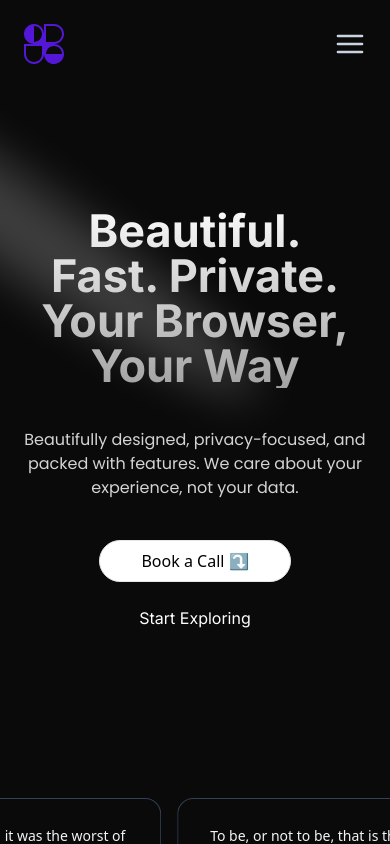
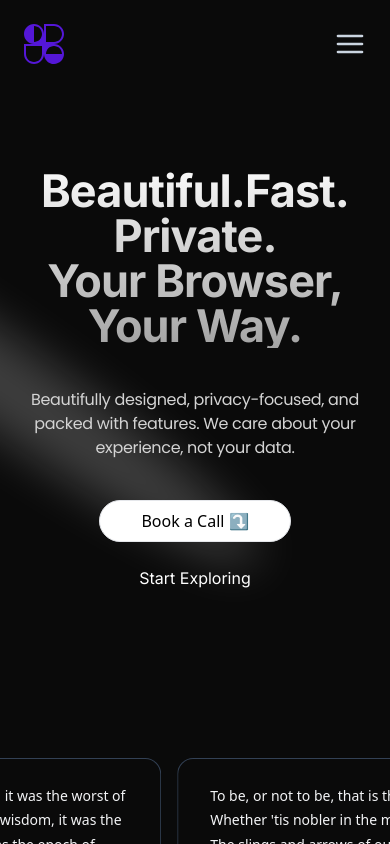
Before and after one commit to CyrusL06/KalekarTsMine, a React (Vite) app: page / in a window 390 px wide. Shown: the top 844 px of the page. Built offline with nearby package versions, Linux system fonts and the light colour scheme.

Commit message:
Added Opening Animation & Fixed spotlight for mobile & Carousel Speed

```diff
--- a/src/App.tsx
+++ b/src/App.tsx
@@ -5,6 +5,9 @@
 import Navbar from "./components/navbar"
 import { Spotlight } from "./components/ui/Spotlight"
 import {InfiniteMovingCardsDemo} from "./components/InfiniteMovingCardsDemo"
+import { BlurInHeroMessage } from "./components/BlurInMessage"
+import { BlurInParagraph } from "./components/BlurIn-Paragraph"
+// import { BlurInDemo } from "./components/Blur-In-Demo"
 // import { AnimatedShinyTextDemo } from "./components/AnimatedShinyTextDemo"
 
 
@@ -27,7 +30,7 @@ function App() {
       fill="white"
       />
         {/* Main Container */}
-        <div className="h-50  p-4 mx-auto relative z-10 w-full pt-[100px] pb-[100px] md:pt-20 md:pb-20 px-2 ">
+        <div className="h-50  p-4 mx-auto relative z-10 w-full pt-[60px] pb-[100px] md:pt-20 md:pb-20 px-2 ">
 
           {/* Shiny Text */}
           {/* <div className="pb-5">
@@ -37,21 +40,23 @@ function App() {
 
           {/* Header Design */}
           {/* OHH SHI its the normal {text-4xl} that controls the font */}
-          <div className=" font-Inter font-bold text-[45px] leading-none md:text-7xl
-          mt-5  md:mt-2  px-6 text-center
-          bg-clip-text text-transparent
-          bg-gradient-to-b from-neutral-50 to-neutral-400 bg-opacity-50">
+          <div>
             {/* Create, Grow and <br/> Scale your business */}
-            Beautiful. Fast. Private. <br/>Your Browser, Your Way
+            {/* <BlurInDemo/> */}
+            <BlurInHeroMessage/>
+            {/* Beautiful. Fast. Private. <br/>Your Browser, Your Way */}
           </div>
-
-
-            <p className="mt-10 text-base md:text-base sm:text-xs font-Poppins
+            {/* <p className="mt-10 text-base md:text-base sm:text-xs font-Poppins
              text-neutral-300 max-w-[400px] md:max-w-[640px] text-center mx-auto px-4" >
                 Beautifully designed, privacy-focused, and packed with features.
                 We care about your experience, not your data.
 
-            </p>
+            </p> */}
+
+            <div className=
+            "text-neutral-300 max-w-[400px] md:max-w-[640px] text-center mx-auto px-4" >
+                <BlurInParagraph/>
+            </div>
 
             <a href="/book"
             className="cursor pointer mt-10
--- /dev/null
+++ b/src/components/Blur-In-Demo.tsx
@@ -0,0 +1,10 @@
+import BlurIn from "../components/ui/BlurIn";
+
+export function BlurInDemo() {
+  return (
+    <BlurIn
+      word="Blur In"
+      className="text-4xl font-bold text-black dark:text-white"
+    />
+  );
+}
--- /dev/null
+++ b/src/components/BlurIn-Paragraph.tsx
@@ -0,0 +1,14 @@
+import BlurIn from "./ui/BlurIn";
+
+export function BlurInParagraph() {
+  return (
+    <BlurIn
+    word={<>
+         Beautifully designed, privacy-focused, and packed with features.
+         We care about your experience, not your data.
+        </>}
+      className="mt-10 text-base md:text-base sm:text-xs font-Poppins"
+      duration={1.7}
+    />
+  );
+}
--- /dev/null
+++ b/src/components/BlurInMessage.tsx
@@ -0,0 +1,18 @@
+import BlurIn from "./ui/BlurIn";
+
+export function BlurInHeroMessage() {
+  return (
+    <BlurIn
+    word={<>
+          Beautiful.Fast.
+          Private. <br />
+          Your Browser, Your Way.
+        </>}
+      className="font-Inter font-bold text-[45px] leading-none md:text-7xl
+          mt-5  md:mt-2  px-6 text-center
+          bg-clip-text text-transparent
+          bg-gradient-to-b from-neutral-50 to-neutral-400 bg-opacity-50"
+      duration={1.2}
+    />
+  );
+}
--- /dev/null
+++ b/src/components/ui/BlurIn.tsx
@@ -0,0 +1,38 @@
+import { motion } from "framer-motion";
+
+import { cn } from "../../lib/utils";
+
+interface BlurIntProps {
+//   allows react fragment
+  word: React.ReactNode
+  className?: string;
+  variant?: {
+    hidden: { filter: string; opacity: number };
+    visible: { filter: string; opacity: number };
+  };
+  duration?: number;
+}
+const BlurIn = ({ word, className, variant, duration = 1 }: BlurIntProps) => {
+  const defaultVariants = {
+    hidden: { filter: "blur(10px)", opacity: 0 },
+    visible: { filter: "blur(0px)", opacity: 1 },
+  };
+  const combinedVariants = variant || defaultVariants;
+
+  return (
+    <motion.h1
+      initial="hidden"
+      animate="visible"
+      transition={{ duration }}
+      variants={combinedVariants}
+      className={cn(
+        "font-display text-center text-4xl tracking-[-0.02em] drop-shadow-sm md:text-7xl md:leading-[5rem]",
+        className,
+      )}
+    >
+      {word}
+    </motion.h1>
+  );
+};
+
+export default BlurIn;
--- a/src/components/ui/Spotlight.tsx
+++ b/src/components/ui/Spotlight.tsx
@@ -10,7 +10,8 @@ export const Spotlight = ({ className, fill }: SpotlightProps) => {
     <svg
       // Customize spotlight height and width
       className={cn(
-        "animate-spotlight pointer-events-none absolute z-[1]  h-[99%] w-[158%] lg:w-[104%] opacity-0 md:z-[1]  md:h-[98%] md:w-[438%] md:lg:w-[84%] md:opacity-0",
+        // 99 , 240
+        "animate-spotlight pointer-events-none absolute z-[1]  h-[240%] w-[158%] lg:w-[104%] opacity-0 md:z-[1]  md:h-[98%] md:w-[438%] md:lg:w-[84%] md:opacity-0",
         className
       )}
       xmlns="http://www.w3.org/2000/svg"
--- a/src/components/ui/infinite-moving-cards.tsx
+++ b/src/components/ui/infinite-moving-cards.tsx
@@ -62,7 +62,7 @@ export const InfiniteMovingCards = ({
       if (speed === "fast") {
         containerRef.current.style.setProperty("--animation-duration", "20s");
       } else if (speed === "normal") {
-        containerRef.current.style.setProperty("--animation-duration", "40s");
+        containerRef.current.style.setProperty("--animation-duration", "60s");
       } else {
         containerRef.current.style.setProperty("--animation-duration", "80s");
       }
```
